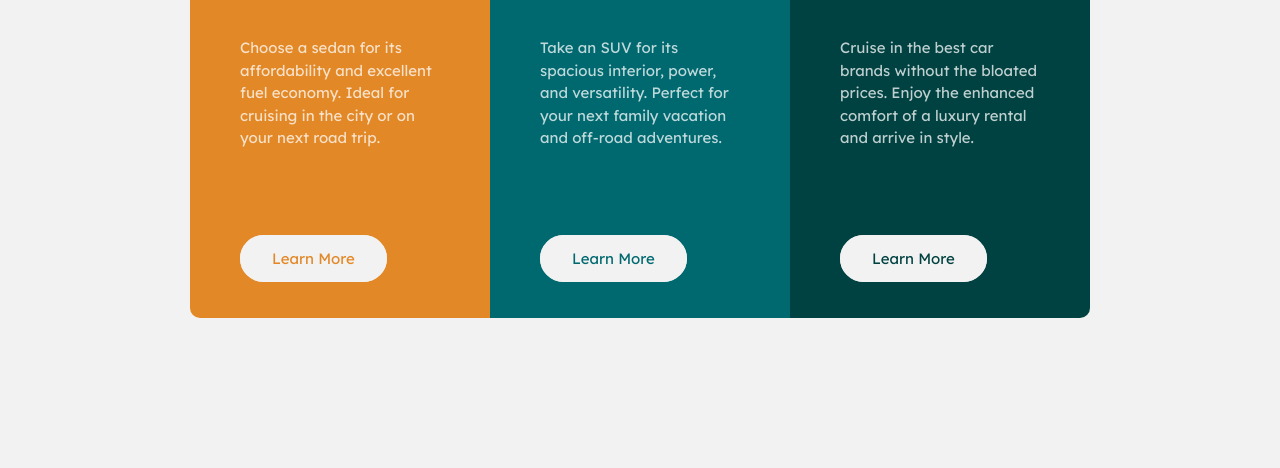
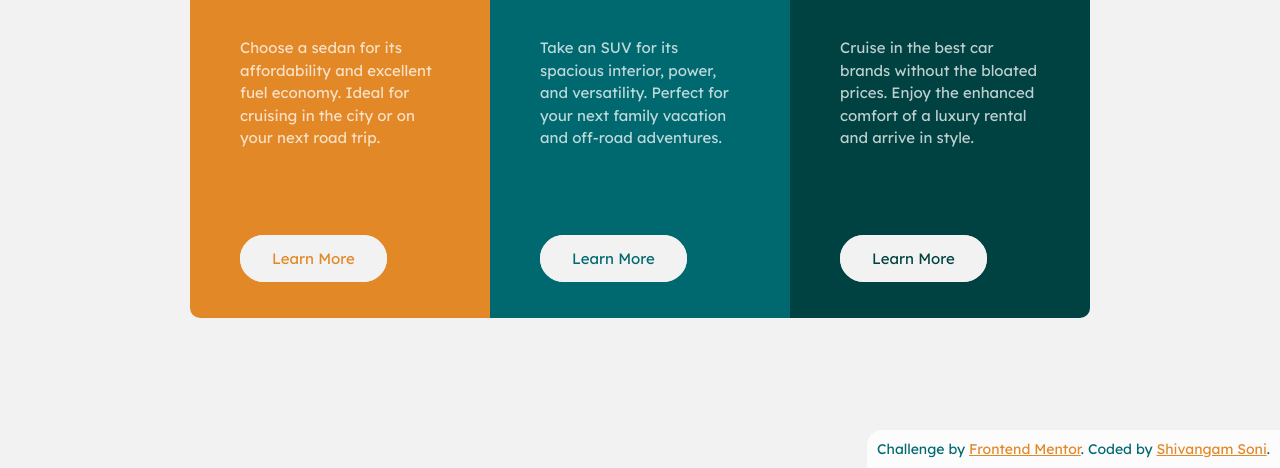
Before and after one commit to ShivangamSoni/FrontEndMentor, a plain HTML site: page 3-Column-Preview-Card/index.html in a window 1280 px wide. Shown: the part 332-800 px from the top of the page. Drawn offline with Linux system fonts and the light colour scheme.

Commit message:
Add: Site Footer

```diff
--- a/3-Column-Preview-Card/css/style.css
+++ b/3-Column-Preview-Card/css/style.css
@@ -120,3 +120,26 @@ main {
         grid-auto-rows: 450px;
     }
 }
+
+/* Site Footer */
+.footer {
+    position: fixed;
+    bottom: 0;
+    right: 0;
+    padding: 10px;
+    border-radius: 15px 0 0;
+
+    color: var(--cyan700);
+    background-color: var(--white);
+
+    font-size: 14px;
+}
+
+.footer a {
+    color: var(--orange);
+}
+
+.footer a:hover,
+.footer a:focus {
+    color: var(--cyan900);
+}
--- a/3-Column-Preview-Card/index.html
+++ b/3-Column-Preview-Card/index.html
@@ -81,5 +81,17 @@
                 </article>
             </div>
         </main>
+
+        <footer class="footer">
+            Challenge by
+            <a
+                href="https://www.frontendmentor.io?ref=challenge"
+                target="_blank"
+                >Frontend Mentor</a
+            >. Coded by
+            <a href="https://github.com/ShivangamSoni/" target="_blank"
+                >Shivangam Soni</a
+            >.
+        </footer>
     </body>
 </html>
```
